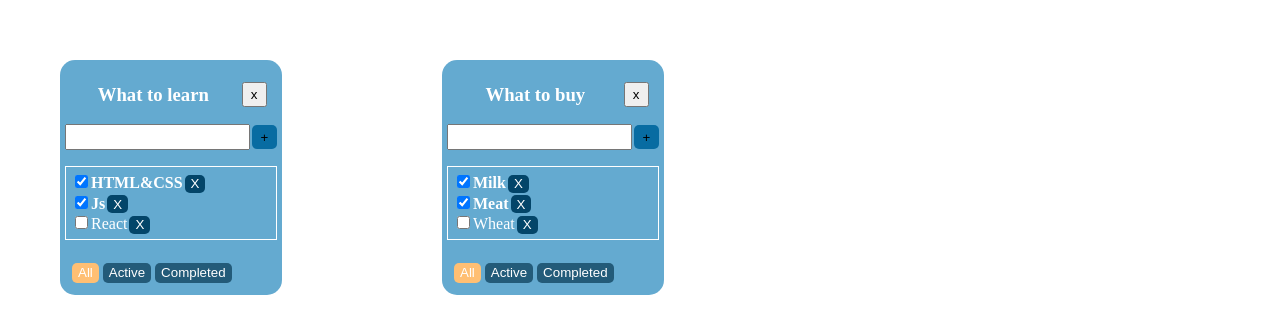
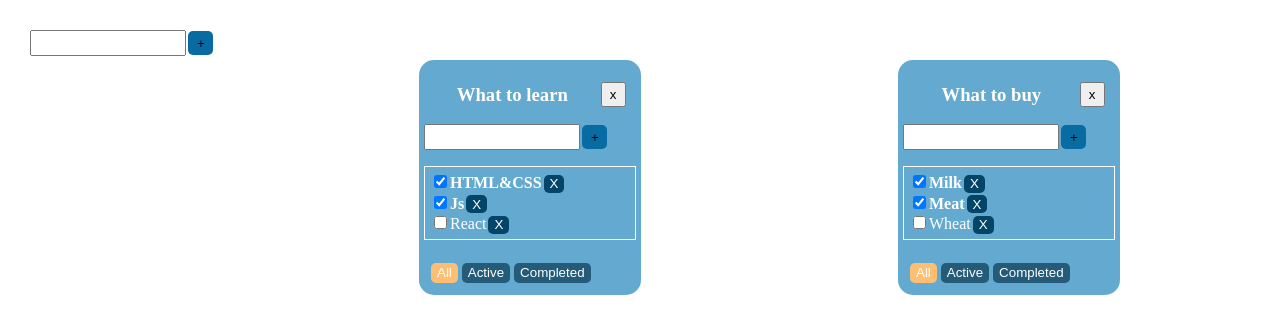
Before and after one commit to 000004-dj/1-todolist, a React (Create React App) app: page / in a window 1280 px wide. Shown: the top 334 px of the page. Built offline with nearby package versions, Linux system fonts and the light colour scheme.

Commit message:
Add changes

```diff
--- a/src/App.css
+++ b/src/App.css
@@ -1,6 +1,7 @@
 .App {
     padding: 30px;
     display: flex;
+    margin: auto;
 }
 
 .App > div {
--- a/src/App.tsx
+++ b/src/App.tsx
@@ -2,6 +2,7 @@ import React, {useState} from 'react';
 import './App.css';
 import Todolist from './Components/Todolist'
 import {v1} from "uuid"
+import {AddItemForm} from "./Components/AddItemForm";
 
 export type TaskType = {
     id: string,
@@ -20,7 +21,6 @@ type TasksStateType = {
 }
 
 function App() {
-
     const id_1 = v1();
     const id_2 = v1();
 
@@ -28,7 +28,6 @@ function App() {
         {id: id_1, title: "What to learn", filter: "all"},
         {id: id_2, title: "What to buy", filter: "all"},
     ])
-
     const [tasks, setTasks] = useState<TasksStateType>({
         [id_1]: [
             {id: v1(), title: "HTML&CSS", isDone: true,},
@@ -42,36 +41,21 @@ function App() {
         ]
     })
 
-
     const removeTask = (taskId: string, todoListId: string) => setTasks({
         ...tasks,
         [todoListId]: tasks[todoListId].filter(task => task.id !== taskId)
     })
-
-
     const addTask = (title: string, todoListId: string) => {
         setTasks({
             ...tasks, [todoListId]: [{id: v1(), title, isDone: false}, ...tasks[todoListId]]
         })
     }
-
-    const changeTaskStatus = (taskId: any, isDone: boolean, todoListId: string) =>
+    const changeTaskStatus = (taskId: any, isDone: boolean, todoListId: string) => {
         setTasks({
             ...tasks,
             [todoListId]: tasks[todoListId].map(t => t.id === taskId ? {...t, isDone: isDone} : t)
         })
-
-    const removeTodoList = (todoListId: string) => {
-        setTodoLists(todoLists.filter(tl => tl.id !== todoListId))
-        delete tasks[todoListId]
     }
-
-
-    const changeTodolistFilter = (nextFilterValue: FilterValuesType, todoListId: string) => setTodoLists(
-        todoLists.map(tl => tl.id === todoListId ? {...tl, filter: nextFilterValue} : tl)
-    )
-
-
     const getFilteredTasks = (task: Array<TaskType>, filter: FilterValuesType) => {
         switch (filter) {
             case "completed":
@@ -84,7 +68,35 @@ function App() {
 
     }
 
+    const removeTodoList = (todoListId: string) => {
+        setTodoLists(todoLists.filter(tl => tl.id !== todoListId))
+        delete tasks[todoListId]
+    }
+    const changeTodolistFilter = (nextFilterValue: FilterValuesType, todoListId: string) => setTodoLists(
+        todoLists.map(tl => tl.id === todoListId ? {...tl, filter: nextFilterValue} : tl)
+    )
+    const changeTodoListTitle = (title: string, todoListId: string) => {
+        setTodoLists(
+            todoLists.map(tl => tl.id === todoListId ? {...tl, title: title} : tl)
+        )
+    }
 
+    const changeTaskTitle = (taskId: string, title: string, todoListId: string) => {
+        setTasks({
+            ...tasks,
+            [todoListId]: tasks[todoListId].map(t => t.id === taskId ? {...t, title: title} : t)
+        })
+    }
+    const addNewToDoList = (title: string) => {
+        const newTodoListID = v1()
+        const newTodolist: TodoListType = {
+            id: newTodoListID,
+            filter: "all",
+            title: title,
+        }
+        setTodoLists([...todoLists, newTodolist])
+        setTasks({...tasks, [newTodoListID]: []})
+    }
     const todoListsComponents = todoLists.map((tl) => {
         const filteredTasks = getFilteredTasks(tasks[tl.id], tl.filter)
         return (
@@ -99,6 +111,8 @@ function App() {
                 addTask={addTask}
                 changeTaskStatus={changeTaskStatus}
                 removeTodoList={removeTodoList}
+                changeTaskTitle={changeTaskTitle}
+                changeTodoListTitle={changeTodoListTitle}
             />
         )
     })
@@ -106,6 +120,7 @@ function App() {
 
     return (
         <div className='App'>
+            <AddItemForm addItem={addNewToDoList}/>
             {todoListsComponents}
         </div>
     )
--- /dev/null
+++ b/src/Components/AddItemForm.tsx
@@ -0,0 +1,54 @@
+import React, {ChangeEvent, KeyboardEvent, useState} from "react";
+import s from "./ToDoList.module.css";
+
+type AddItemFormPropsType = {
+    addItem: (title: string) => void
+
+}
+
+export const AddItemForm = (props: AddItemFormPropsType) => {
+    const [title, setTitle] = useState<string>("")
+    const [error, setError] = useState<boolean>(false)
+
+    const getSetTitle = (e: ChangeEvent<HTMLInputElement>) => {
+        error && setError(false)
+        setTitle(e.currentTarget.value)
+    }
+
+    const onEnterAddItem = (e: KeyboardEvent<HTMLInputElement>) => {
+        if (e.key === "Enter") {
+            addItem()
+        }
+    }
+    const addItem = () => {
+        const trimmedTitle = title.trim()
+        if (trimmedTitle) {
+            props.addItem(trimmedTitle)
+        } else {
+            setError(true)
+        }
+        setTitle("")
+    }
+
+    const errorClassForInput = (err: boolean) => !err ? "s.inputNoErr" : "input-error"
+    const errorMessage = error && <div style={{color: "red"}}>Your data not like in form</div>
+
+    return (
+        <div className={s.inputWithButton}>
+
+            <input
+                value={title}
+                onKeyDown={onEnterAddItem}
+                onChange={getSetTitle}
+                className={errorClassForInput(error)}/>
+
+            <button
+                onClick={addItem}
+                className={s.buttonPlus}>
+                +
+            </button>
+            {errorMessage}
+
+        </div>
+    )
+}
--- /dev/null
+++ b/src/Components/EditableSpan.tsx
@@ -0,0 +1,28 @@
+import React, {ChangeEvent, useState, KeyboardEvent} from "react";
+
+type EditableSpanPropsType = {
+    title: string
+    changeTitle: (newTitle: string) => void
+}
+
+export const EditableSpan = (props: EditableSpanPropsType) => {
+    const [title, setTitle] = useState<string>(props.title)
+    const [isEditMode, setIsEditMode] = useState(false)
+    const onEditMode = () => setIsEditMode(true)
+    const offEditMode = () => {
+        setIsEditMode(false)
+        props.changeTitle(title)
+    }
+    const getSetTitle = (e: ChangeEvent<HTMLInputElement>) => {
+        setTitle(e.currentTarget.value)
+    }
+    const onKeyDownEditMode = (e: KeyboardEvent<HTMLInputElement>) => {
+        e.key === "Enter" && offEditMode()
+    }
+    return (
+        isEditMode
+            ? <input onBlur={offEditMode} autoFocus={true} value={title} onChange={getSetTitle}
+                     onKeyDown={onKeyDownEditMode}/>
+            : <span onDoubleClick={onEditMode}>{props.title}</span>
+    )
+}
--- a/src/Components/ToDoList.module.css
+++ b/src/Components/ToDoList.module.css
@@ -1,6 +1,7 @@
 .inputWithButton input {
     height: 20px;
-    min-width: 100px;
+    min-width: 70%;
+    max-width: 70%;
     list-style-type: none;
 }
 
@@ -67,7 +68,7 @@
 .toDoListsParent {
     background: #64AAD0;
     padding: 5px;
-    font-family: "PT Sans";
+    font-family: "PT Sans", serif;
     color: white;
     border-radius: 15px;
 
@@ -97,5 +98,5 @@ h3 {
 .titleOfTodoList button {
     width: 25px;
     height: 25px;
-    margin: auto 0px;
+    margin: auto 0;
 }
--- a/src/Components/Todolist.tsx
+++ b/src/Components/Todolist.tsx
@@ -1,6 +1,8 @@
-import React, {ChangeEvent, KeyboardEvent, useState} from "react";
-import {FilterValuesType, TaskType, TodoListType} from "../App";
+import React, {ChangeEvent} from "react";
+import {FilterValuesType, TaskType} from "../App";
 import s from "./ToDoList.module.css"
+import {AddItemForm} from "./AddItemForm";
+import {EditableSpan} from "./EditableSpan";
 
 type TodolistPropsType = {
     title: string
@@ -12,18 +14,21 @@ type TodolistPropsType = {
     filter: FilterValuesType
     removeTodoList: (todoListID: string) => void
     todoListId: string
+    changeTodoListTitle: (title: string, todoListId: string) => void
+    changeTaskTitle: (taskId: string, title: string, todoListId: string) => void
 }
 
 function Todolist(props: TodolistPropsType) {
 
-    const [title, setTitle] = useState<string>("")
-    const [error, setError] = useState<boolean>(false)
-
-
+    const addNewTask = (title: string) => {
+        props.addTask(title, props.todoListId)
+    }
+    const haveTasks = () => props.tasks.length ? props.tasks.map(getTasksElementItem) : "Lets to do nothing!"
     const getTasksElementItem = (task: TaskType) => {
-
         const changeTaskStatus = (e: ChangeEvent<HTMLInputElement>) => props.changeTaskStatus(task.id, e.currentTarget.checked, props.todoListId)
-
+        const changeTaskTitle = (title: string) => {
+            props.changeTaskTitle(task.id, title, props.todoListId)
+        }
         return (
             <li key={task.id}>
 
@@ -35,7 +40,7 @@ function Todolist(props: TodolistPropsType) {
 
                 <span
                     className={task.isDone ? "taskDone" : "task"}>
-                    {task.title}
+                    <EditableSpan title={task.title} changeTitle={changeTaskTitle}/>
                 </span>
 
                 <button
@@ -53,58 +58,20 @@ function Todolist(props: TodolistPropsType) {
     }
 
 
-    const addTask = () => {
-        const trimmedTitle = title.trim()
-        if (trimmedTitle) {
-            props.addTask(trimmedTitle, props.todoListId)
-        } else {
-            setError(true)
-        }
-        setTitle("")
-    }
-
-    const onEnterAddTask = (e: KeyboardEvent<HTMLInputElement>) => {
-        if (e.key === "Enter") {
-            addTask()
-        }
-    }
-
-    const getSetTitle = (e: ChangeEvent<HTMLInputElement>) => {
-        error && setError(false)
-        setTitle(e.currentTarget.value)
-    }
-
     const getOnClickHandlerCreator = (filter: FilterValuesType) => () => props.changeTodolistFilter(filter, props.todoListId)
     const removeTodoList = () => props.removeTodoList(props.todoListId)
-    const haveTasks = () => props.tasks.length ? props.tasks.map(getTasksElementItem) : "Lets to do nothing!"
-
-    const errorClassForInput = (err: boolean) => !err ? "s.inputNoErr" : "input-error"
-
+    const changeTodoListTitle = (title: string) => props.changeTodoListTitle(title, props.todoListId)
 
     return (
         <div className="App">
             <div className={s.toDoListsParent}>
 
                 <div className={s.titleOfTodoList}>
-                    <h3>{props.title}</h3>
+                    <h3><EditableSpan title={props.title} changeTitle={changeTodoListTitle}/></h3>
                     <button onClick={removeTodoList}>x</button>
                 </div>
-                <div className={s.inputWithButton}>
+                <AddItemForm addItem={addNewTask}/>
 
-                    <input
-                        value={title}
-                        onKeyDown={onEnterAddTask}
-                        onChange={getSetTitle}
-                        className={errorClassForInput(error)}/>
-
-                    <button
-                        onClick={addTask}
-                        className={s.buttonPlus}>
-                        +
-                    </button>
-                    {error && <div style={{color: "red"}}>Your data not like in form</div>}
-
-                </div>
                 <ul className={s.checked}>
                     {haveTasks()}
                 </ul>
```
